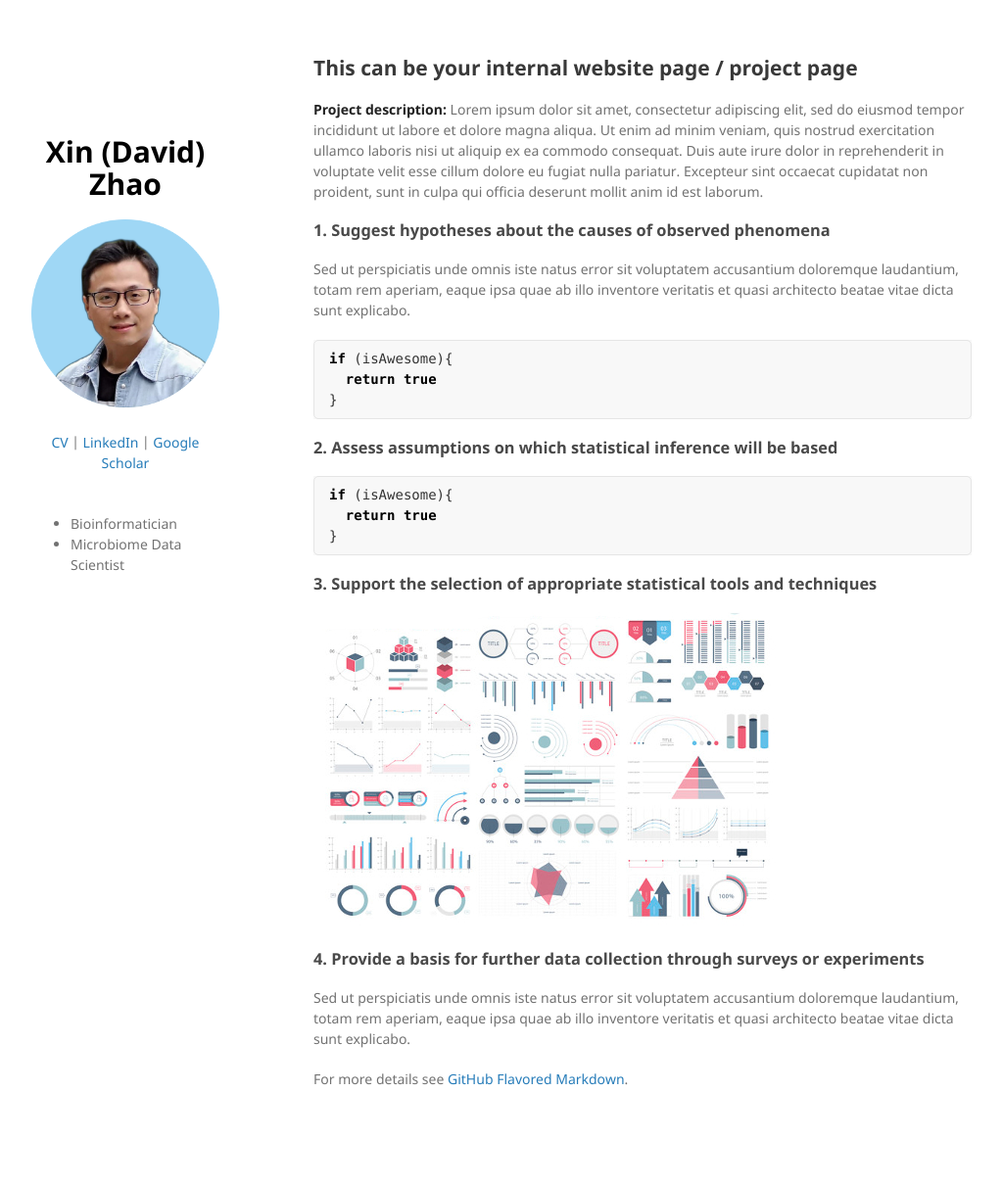
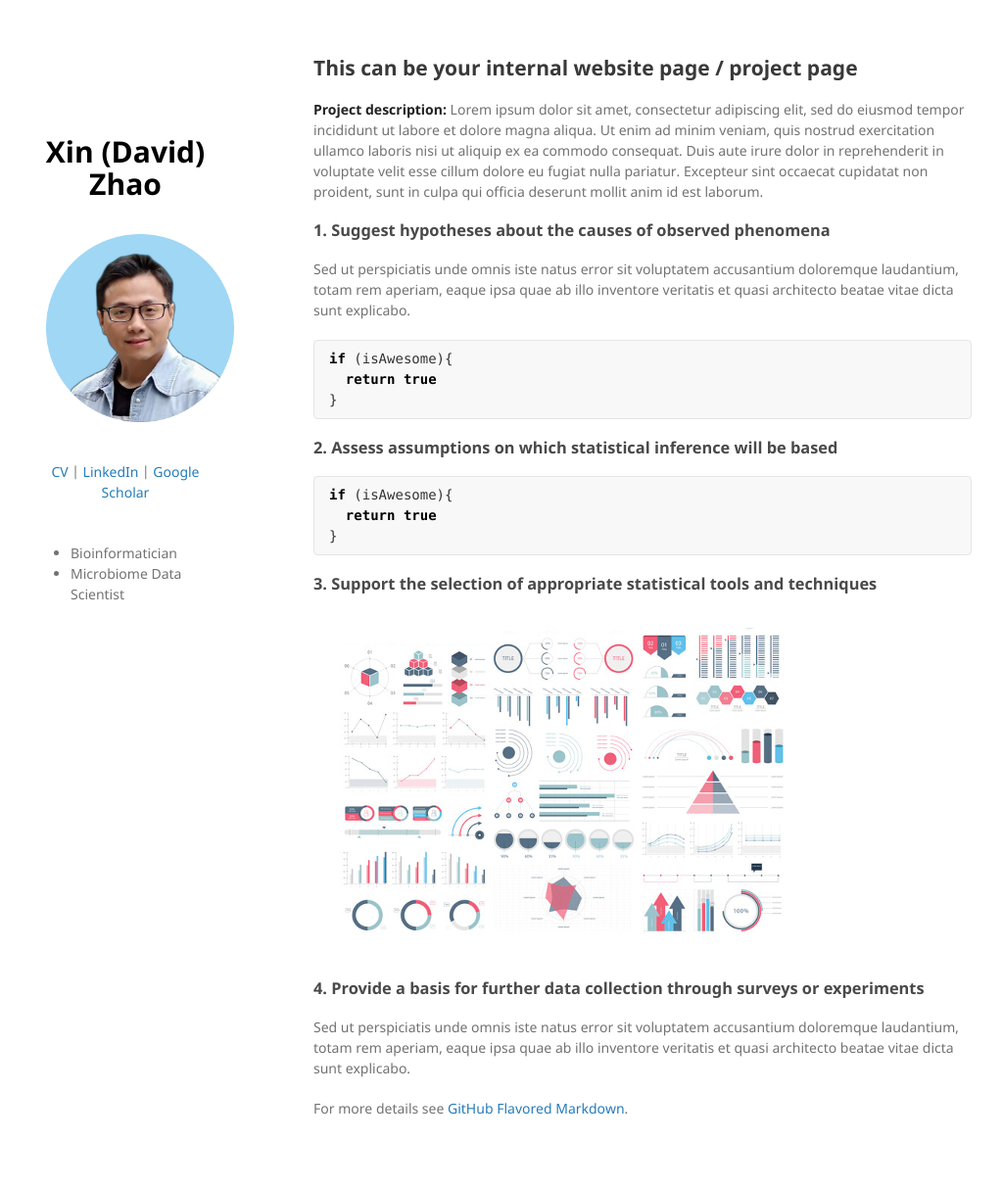
Before and after one commit to davidzhao1015/zhao1015-david.github.io, a Jekyll site: the page built from sample_page.md, in a window 1280 px wide. Shown: the whole page at 98% size, without its empty margins (128-1151 px from the left). Built offline with Jekyll 4.4.1, drawn with Linux system fonts in a browser that asks for light colours; our own code applies the rules of GitHub Pages for plain Markdown files; before the commit the page ends 1182 px from its top, so only the background shows below that.

Commit message:
increased img padding

```diff
--- a/_sass/jekyll-theme-minimal.scss
+++ b/_sass/jekyll-theme-minimal.scss
@@ -107,6 +107,8 @@ th {
 
 img {
   max-width:100%;
+  padding: 15px;
+  border: #fff;
 }
 
 header {
```
